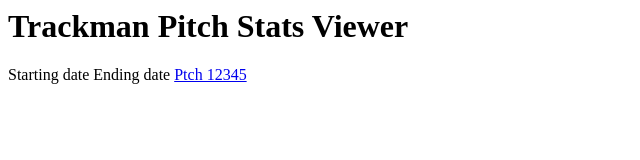
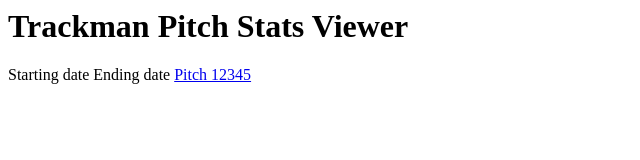
Before and after one commit to elise-blythe/elise-blythe, a plain HTML site: page index.html in a window 1280 px wide. Shown: the full height of the page, 0-640 px from the left. Drawn offline with Linux system fonts and the light colour scheme.

Commit message:
Update index.html

```diff
--- a/index.html
+++ b/index.html
@@ -6,6 +6,6 @@
     <h1>Trackman Pitch Stats Viewer</h1>
     Starting date
     Ending date
-    <a href="details.html">Ptch 12345</a>
+    <a href="details.html">Pitch 12345</a>
   </body>
 </html>
```
